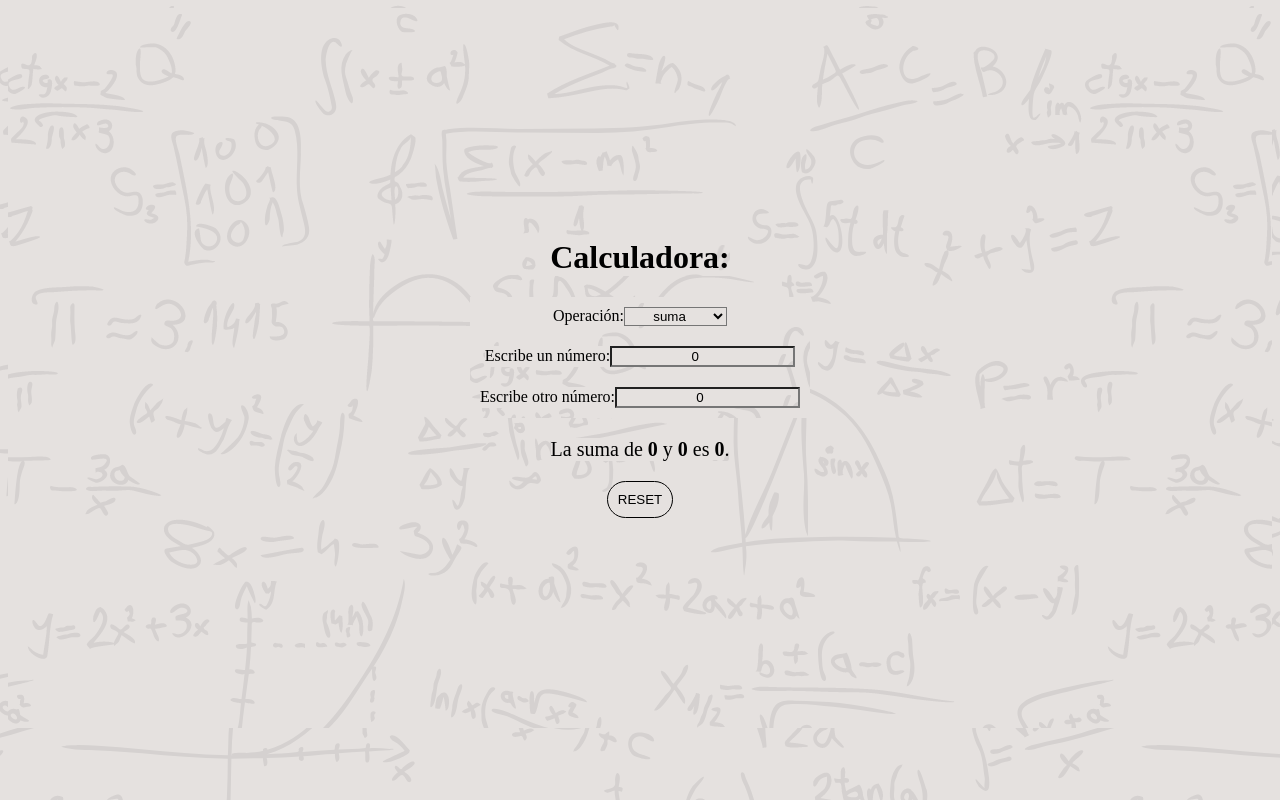
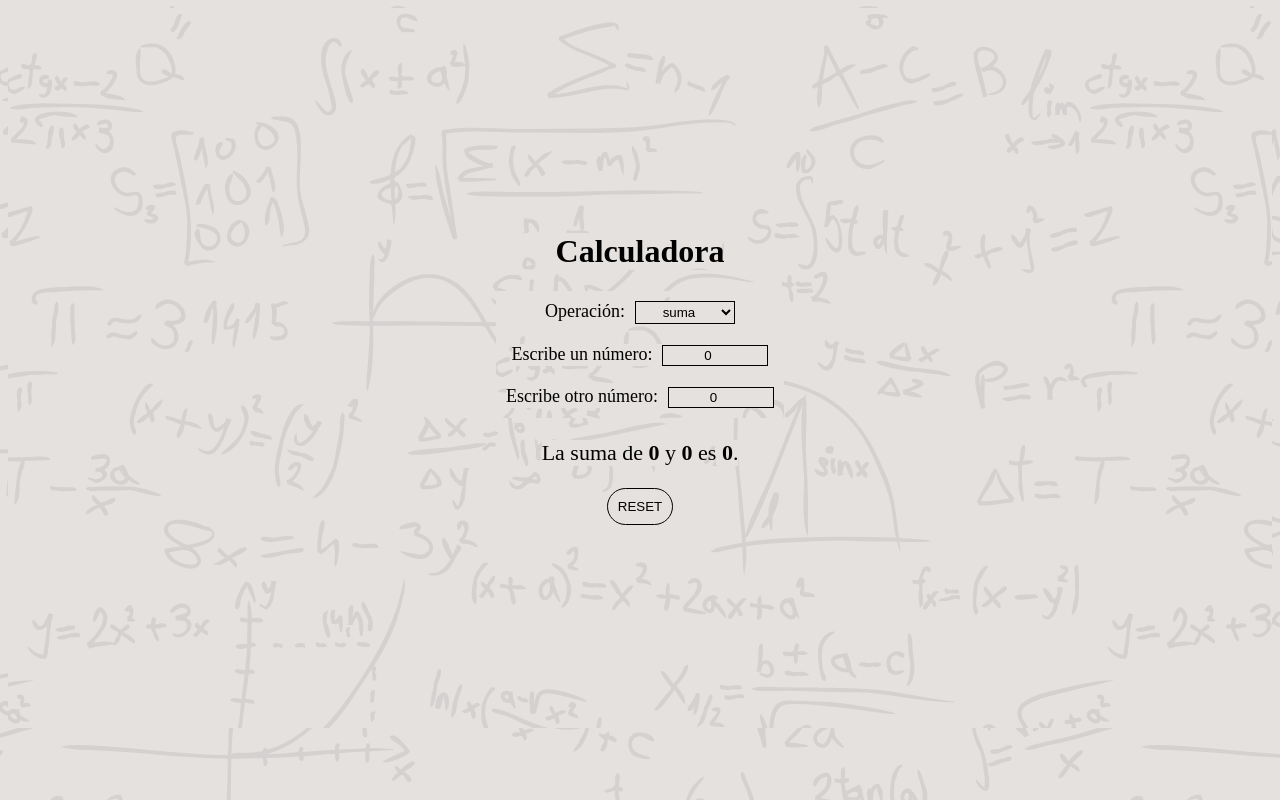
Before and after one commit to Lrpoblet/calculator, a React app: page / in a window 1280 px wide. Built offline with nearby package versions, Linux system fonts and the light colour scheme.

Commit message:
improve style

```diff
--- a/src/components/App.js
+++ b/src/components/App.js
@@ -42,7 +42,7 @@ const App = () => {
 
   return (
     <div className="body">
-      <h1 className="title">Calculadora:</h1>
+      <h1 className="title">Calculadora</h1>
       <form className="calc">
         <label className="label" htmlFor="op">
           Operación:
--- a/src/styles/App.css
+++ b/src/styles/App.css
@@ -18,14 +18,20 @@
 
 .label {
   margin: 10px;
+  font-size: 18px;
 }
 
 .box {
   text-align: center;
+  border: 1px solid black;
+  margin-left: 10px;
+  object-fit: contain;
+  width: 100px;
+  padding: 2px;
 }
 
 .result {
-  font-size: 20px;
+  font-size: 22px;
 }
 
 .reset {
```
